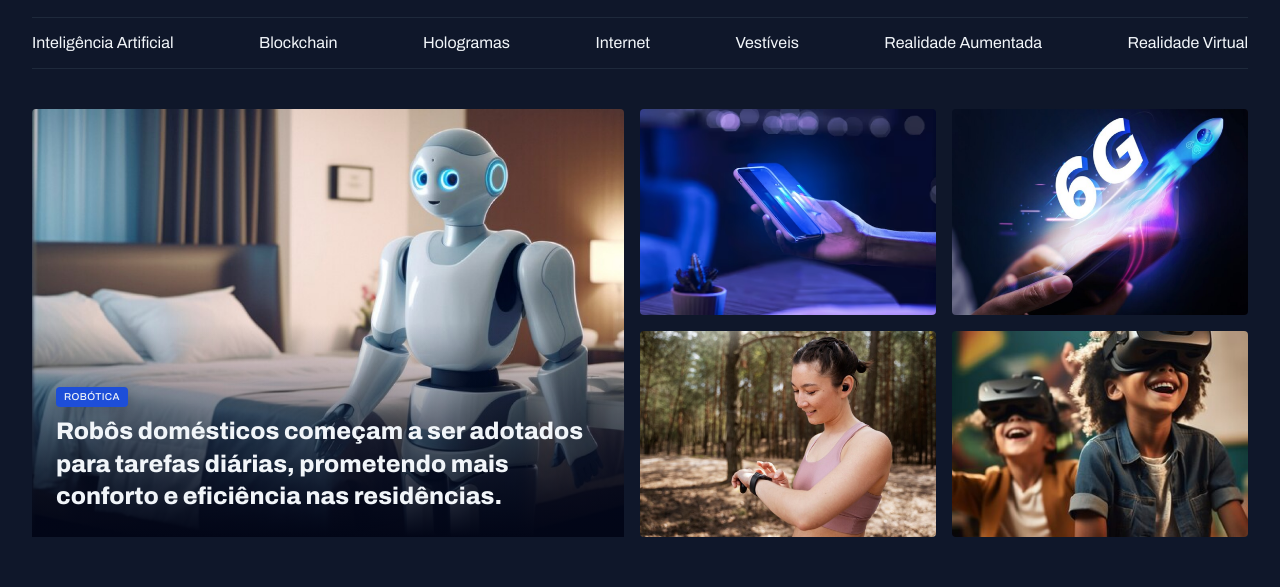
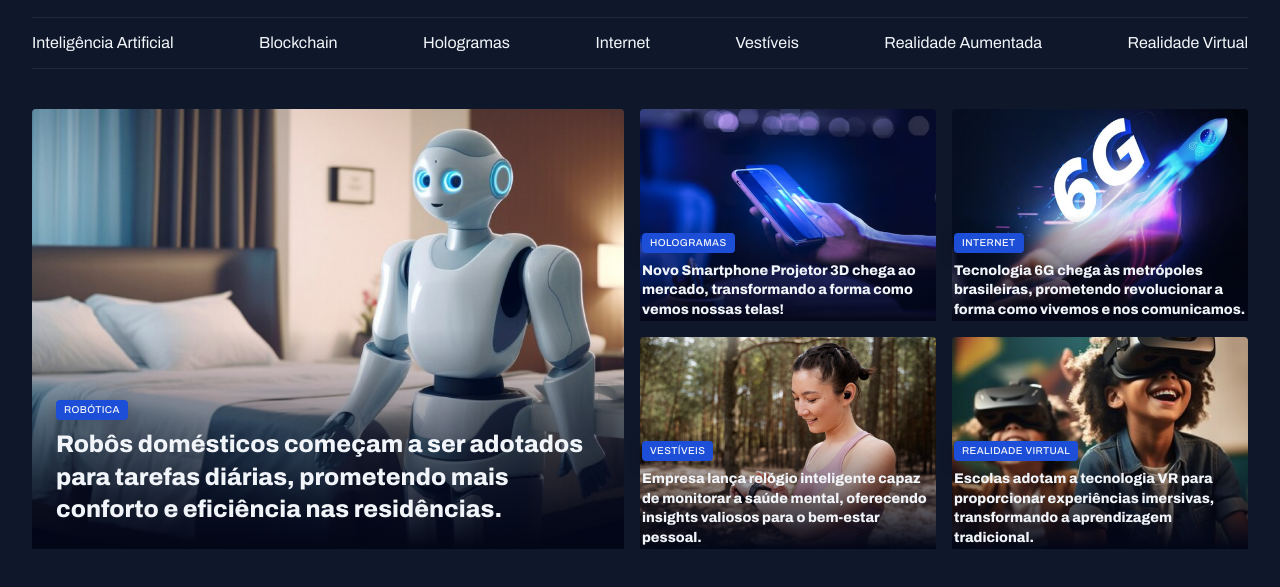
Before and after one commit to NewFabio/RocketSeat_FullStack, a plain HTML site: page 2_avancando_html_css/2_portal_de_noticias/index.html in a window 1280 px wide. Shown: the part 55-642 px from the top of the page. Drawn offline with Linux system fonts and the light colour scheme.

Commit message:
Fix: finalizacao da section destaque

```diff
--- a/2_avancando_html_css/2_portal_de_noticias/index.html
+++ b/2_avancando_html_css/2_portal_de_noticias/index.html
@@ -48,10 +48,35 @@
                 </figcaption>
             </figure>
             <div class="grid grid-cols-2 gap-16">
-                <img src="assets/images/Image 02.png" alt="uma mão com um celular vendo graficos">
-                <img src="assets/images/Image 03.png" alt="uma mão com um celular e sinalizando o usor da tecnologia 6g">
-                <img src="assets/images/Image 04.png" alt="uma mulher praticando atividade fisica em um parque usando seu smartwatch">
-                <img src="assets/images/Image 05.png" alt="duas crianças brincando com óculos de realidade aumentada">
+                <figure class="card">
+                    <img src="assets/images/Image 02.png" alt="uma mão com um celular vendo graficos">
+                    <figcaption>
+                        <span class="content-tag">Hologramas</span>
+                        <h2 class="text-lg">Novo Smartphone Projetor 3D chega ao mercado, transformando a forma como vemos nossas telas!</h2>
+                    </figcaption>
+                </figure>
+                <figure class="card">
+                    <img src="assets/images/Image 03.png" alt="uma mão com um celular e sinalizando o usor da tecnologia 6g">
+                    <figcaption>
+                        <span class="content-tag">Internet</span>
+                        <h2 class="text-lg">Tecnologia 6G chega às metrópoles brasileiras, prometendo revolucionar a forma como vivemos e nos comunicamos.</h2>
+                    </figcaption>
+                </figure>
+                <figure class="card">
+                    <img src="assets/images/Image 04.png" alt="uma mulher praticando atividade fisica em um parque usando seu smartwatch">
+                    <figcaption>
+                        <span class="content-tag">Vestíveis</span>
+                        <h2 class="text-lg">Empresa lança relógio inteligente capaz de monitorar a saúde mental, oferecendo insights valiosos para o bem-estar pessoal.</h2>
+                    </figcaption>
+                </figure>
+                <figure class="card">
+                    <img src="assets/images/Image 05.png" alt="duas crianças brincando com óculos de realidade aumentada">
+                    <figcaption>
+                        <span class="content-tag">Realidade Virtual</span>
+                        <h2 class="text-lg">Escolas adotam a tecnologia VR para proporcionar experiências imersivas, transformando a aprendizagem tradicional.</h2>
+                    </figcaption>
+                </figure>
+
             </div>
         </section>
     </main>
--- a/2_avancando_html_css/2_portal_de_noticias/styles/sections.css
+++ b/2_avancando_html_css/2_portal_de_noticias/styles/sections.css
@@ -24,6 +24,10 @@
             bottom: 0;
             padding: 24px;
 
+            &:has(.text-lg) {
+                padding: 2px;
+            }
+
             h2 {
                 margin-top: 8px;
             }
```
